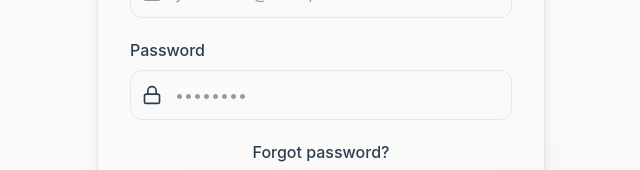
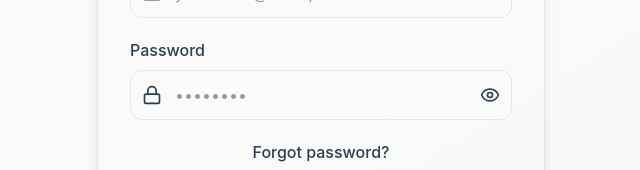
Before and after one commit to Farruxh/MindCare, a React (Vite) app in the folder frontend/: page /login in a window 1280 px wide. Shown: the part 318-488 px from the top of the page, without its empty margins (319-959 px from the left). Built offline with nearby package versions, Linux system fonts and the light colour scheme; no server answers.

Commit message:
feat: add password toggle and document title hook

```diff
--- a/frontend/src/app/components/pages/LoginPage.tsx
+++ b/frontend/src/app/components/pages/LoginPage.tsx
@@ -1,5 +1,5 @@
 import { motion } from "motion/react";
-import { Brain, Mail, Lock } from "lucide-react";
+import { Brain, Mail, Lock, Eye, EyeOff } from "lucide-react";
 import axios from "axios";
 import { useNavigate } from "react-router-dom"
 import { useForm, SubmitHandler } from "react-hook-form"
@@ -7,6 +7,7 @@ import { useAlert } from "../../context/AlertContext.tsx";
 import { useAuth } from "../../context/AuthContext"
 import { useState } from "react"
 import Loader from "../loader/loader.tsx";
+import useDocumentTitle from "../../hooks/useDocumentTitle.ts";
 
 interface formData {
   email: string,
@@ -19,6 +20,8 @@ export function LoginPage() {
   const navigate = useNavigate()
   const { setAlert } = useAlert();
   const { setUser} = useAuth()
+  const [showPassword, setShowPassword] = useState(false)
+  useDocumentTitle("Login | MindCare")
 
   const handleOnSubmit: SubmitHandler<formData> = async (data) => {
     try {
@@ -76,12 +79,19 @@ export function LoginPage() {
               <div className="relative">
                 <Lock className="absolute left-3 top-1/2 -translate-y-1/2 w-5 h-5 text-muted-foreground" />
                 <input
-                  type="password"
-                  className="w-full pl-11 pr-4 py-3 bg-input-background rounded-xl border border-border focus:border-primary focus:outline-none focus:ring-2 focus:ring-primary/20 transition-all duration-200"
+                  type={showPassword ? "text" : "password"}
+                  className="w-full pl-11 pr-11 py-3 bg-input-background rounded-xl border border-border focus:border-primary focus:outline-none focus:ring-2 focus:ring-primary/20 transition-all duration-200"
                   placeholder="••••••••"
                   {...register("password", { required: true })}
-
                 />
+                <motion.button
+                  className="absolute right-3 top-1/2 -translate-y-1/2 text-muted-foreground hover:text-foreground transition-colors cursor-pointer outline-none"
+                  type="button"
+                  onClick={() => setShowPassword(!showPassword)}
+                  whileTap={{ scale: 0.9 }}
+                >
+                  {showPassword ? <EyeOff className="w-5 h-5" /> : <Eye className="w-5 h-5" />}
+                </motion.button>
               </div>
             </div>
 
--- a/frontend/src/app/components/pages/SignUpPage.tsx
+++ b/frontend/src/app/components/pages/SignUpPage.tsx
@@ -1,11 +1,12 @@
 import { motion } from "motion/react";
 import { useNavigate } from "react-router-dom"
-import { Brain, Mail, Lock, User } from "lucide-react";
+import { Brain, Mail, Lock, User, Eye, EyeOff } from "lucide-react";
 import { useForm, SubmitHandler } from "react-hook-form"
 import axios from "axios"
 import { useAlert } from "../../context/AlertContext.tsx";
 import { useState } from "react";
 import Loader from "../loader/loader.tsx";
+import useDocumentTitle from "../../hooks/useDocumentTitle.ts";
 
 
 interface formData {
@@ -20,6 +21,8 @@ export function SignUpPage() {
   const { setAlert } = useAlert();
   const navigate = useNavigate()
   const [loader, setLoader] = useState(false);
+  const [showPassword, setShowPassword] = useState(false);
+  useDocumentTitle("Sign Up | MindCare")
 
   const handleOnSubmit: SubmitHandler<formData> = async (data) => {
     try {
@@ -59,7 +62,6 @@ export function SignUpPage() {
           transition={{ duration: 0.5, delay: 0.1 }}
           className="bg-card rounded-2xl shadow-lg border border-border p-8"
         >
-
           <form onSubmit={handleSubmit(handleOnSubmit)} className="space-y-4">
             <div>
               <label className="block mb-2 text-card-foreground">Full Name</label>
@@ -92,11 +94,19 @@ export function SignUpPage() {
               <div className="relative">
                 <Lock className="absolute left-3 top-1/2 -translate-y-1/2 w-5 h-5 text-muted-foreground" />
                 <input
-                  type="password"
-                  className="w-full pl-11 pr-4 py-3 bg-input-background rounded-xl border border-border focus:border-primary focus:outline-none focus:ring-2 focus:ring-primary/20 transition-all duration-200"
+                  type={showPassword ? "text" : "password"}
+                  className="w-full pl-11 pr-11 py-3 bg-input-background rounded-xl border border-border focus:border-primary focus:outline-none focus:ring-2 focus:ring-primary/20 transition-all duration-200"
                   placeholder="••••••••"
                   {...register("password", { required: true })}
                 />
+                <motion.button
+                  className="absolute right-3 top-1/2 -translate-y-1/2 text-muted-foreground hover:text-foreground transition-colors cursor-pointer outline-none"
+                  type="button"
+                  onClick={() => setShowPassword(!showPassword)}
+                  whileTap={{ scale: 0.9 }}
+                >
+                  {showPassword ? <EyeOff className="w-5 h-5" /> : <Eye className="w-5 h-5" />}
+                </motion.button>
               </div>
             </div>
 
```
